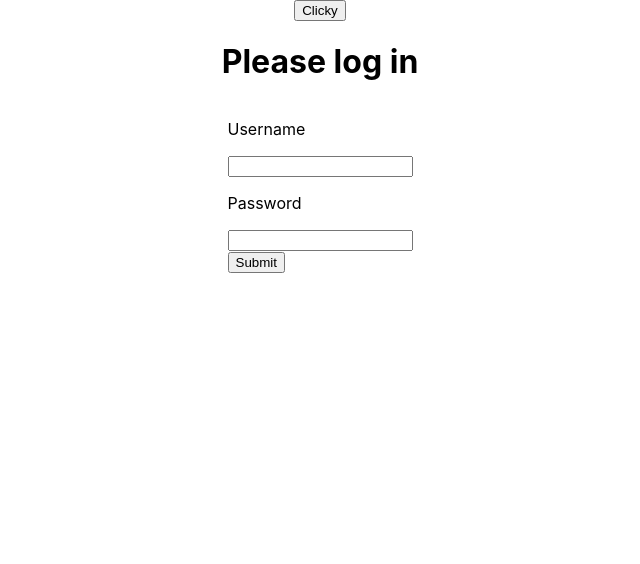
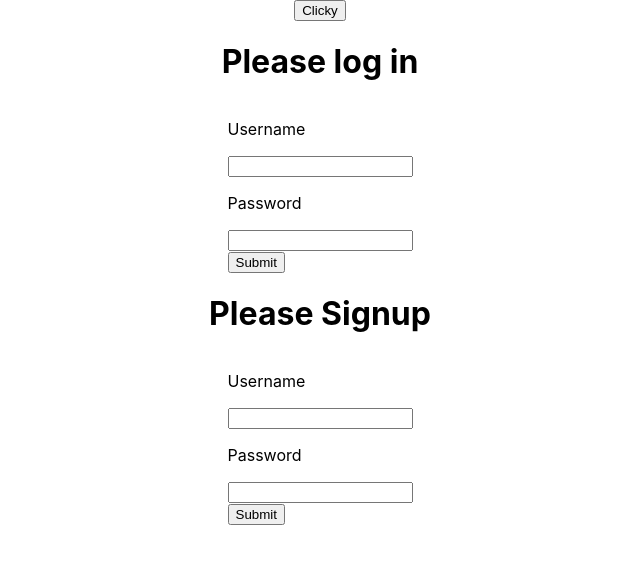
Before and after one commit to proyceus/moving_management_app, a React (Create React App) app in the folder Frontend/: page / in a window 1280 px wide. Shown: the top 564 px of the page, without its empty margins (320-960 px from the left). Built offline with nearby package versions, Linux system fonts and the light colour scheme.

Commit message:
fixed login code to properly redirect user to dashboard with correct profile linked

```diff
--- a/Frontend/src/App.js
+++ b/Frontend/src/App.js
@@ -1,5 +1,5 @@
 import "./App.css";
-import { useState } from "react";
+import { useEffect, useState } from "react";
 import {
   AddInventoryPage,
   Profile,
@@ -17,9 +17,20 @@ function App() {
   const [moveList, setMoveList] = useState([]);
   const [moveDate, setMoveDate] = useState("");
 
-  const [userToken, setUserToken] = useState();
+  const [userToken, setUserToken] = useState({});
 
+  const [userProfile, setUserProfile] = useState();
 
+  const searchUser = async () => {
+    await fetch("http://localhost:3001/me", {
+      method: "GET",
+      headers: {
+        "Authorization": `Bearer ${userToken.token}`,
+      },
+    })
+      .then((data) => data.json())
+      .then((profile) => setUserProfile(profile));
+  };
 
   const handleAddItem = (e) => {
     e.preventDefault();
@@ -45,8 +56,12 @@ function App() {
     setMoveList((prevState) => [...prevState, moveInfo]);
   };
 
-  if (!userToken) {
-    return <LoginPage userToken={userToken} setUserToken={setUserToken} />;
+  if (userToken.token && userToken.token.length > 1) {
+    searchUser();
+  }
+
+  if (!userToken.token) {
+    return <LoginPage userToken={userToken} setUserToken={setUserToken} searchUser={searchUser} />;
   }
 
   return (
@@ -66,6 +81,8 @@ function App() {
                 My Inventory
               </Link>
               <button type="submit" onClick={() => console.log(userToken)}>Clicky</button>
+              <button type="submit" onClick={() => console.log(userProfile)}>Profile</button>
+              <button type="submit" onClick={searchUser}>Search</button>
             </>
           ) : (
             <>
--- a/Frontend/src/Components/LoginPage/LoginPage.js
+++ b/Frontend/src/Components/LoginPage/LoginPage.js
@@ -1,45 +1,69 @@
 import "./LoginPage.css";
 import PropTypes from "prop-types";
-import {useState} from "react";
+import { useState } from "react";
 
-const loginUser = async (credentials) => {
-  return fetch('http://localhost:8080/login', {
-    method: 'POST',
-    headers: {
-      'Content-Type' : 'application/json'
-    },
-    body: JSON.stringify(credentials)
-  })
-  .then(data => data.json())
-}
-
-
-const LoginPage = ({setToken, token}) => {
+const LoginPage = ({ setUserToken, userToken, searchUser }) => {
   const [username, setUsername] = useState();
   const [password, setPassword] = useState();
 
-  const handleSubmit = async (e) => {
+  const loginUser = async (credentials) => {
+    return fetch("http://localhost:3001/login", {
+      method: "POST",
+      headers: {
+        "Content-Type": "application/json",
+      },
+      body: JSON.stringify(credentials),
+    })
+      .then((data) => data.json())
+      .then((items) => setUserToken(items))
+  };
+
+  const signUpUser = async (credentials) => {
+    return fetch("http://localhost:3001/signup", {
+      method: "POST",
+      headers: {
+        "Content-Type": "application/json",
+      },
+      body: JSON.stringify(credentials),
+    })
+      .then((data) => data.json())
+      .then((items) => setUserToken(items));
+  };
+
+  const handleLoginSubmit = async (e) => {
     e.preventDefault();
-    const token = await loginUser({
+    await loginUser({
       username,
-      password
+      password,
     });
-    console.log(token);
-    setToken(token);
-  }
+  };
+
+  const handleSignupSubmit = async (e) => {
+    e.preventDefault();
+    await signUpUser({
+      username,
+      password,
+    });
+  };
 
   return (
+    <>
       <div className="loginWrapper">
-           <button type="submit" onClick={() => console.log(token)}>Clicky</button>
+        <button type="submit" onClick={() => console.log(userToken)}>
+          Clicky
+        </button>
         <h1>Please log in</h1>
-            <form onSubmit={handleSubmit}>
+        <form onSubmit={handleLoginSubmit}>
           <label>
             <p>Username</p>
             <input type="text" onChange={(e) => setUsername(e.target.value)} />
           </label>
           <label>
             <p>Password</p>
-                <input type="password" onChange={(e) => setPassword(e.target.value)} />
+            <input
+              type="password"
+              onChange={(e) => setPassword(e.target.value)}
+            />
           </label>
           <div>
             <button type="submit">Submit</button>
@@ -47,11 +71,28 @@ const LoginPage = ({setToken, token}) => {
         </form>
       </div>
 
-    )
-}
+      <div className="loginWrapper">
+        <h1>Please Signup</h1>
+        <form onSubmit={handleSignupSubmit}>
+          <label>
+            <p>Username</p>
+            <input type="text" onChange={(e) => setUsername(e.target.value)} />
+          </label>
+          <label>
+            <p>Password</p>
+            <input
+              type="password"
+              onChange={(e) => setPassword(e.target.value)}
+            />
+          </label>
+          <div>
+            <button type="submit">Submit</button>
+          </div>
+        </form>
+      </div>
+    </>
+  );
+};
 
-LoginPage.propTypes = {
-  setToken: PropTypes.func.isRequired,
-}
 
 export default LoginPage;
--- a/Frontend/src/Components/index.js
+++ b/Frontend/src/Components/index.js
@@ -2,4 +2,3 @@ export { default as AddInventoryPage } from "./AddInventoryPage/AddInventoryPage
 export { default as Profile } from "./Profile/Profile";
 export { default as InventoryPage } from "./InventoryPage/InventoryPage";
 export { default as LoginPage } from "./LoginPage/LoginPage";
-export { default as SignupPage } from "./SignupPage/SignupPage";
```
Also changed, not shown: 2 other files (tests, documents, lock files or other folders). Lines whose indentation alone changed are shown as unchanged.
